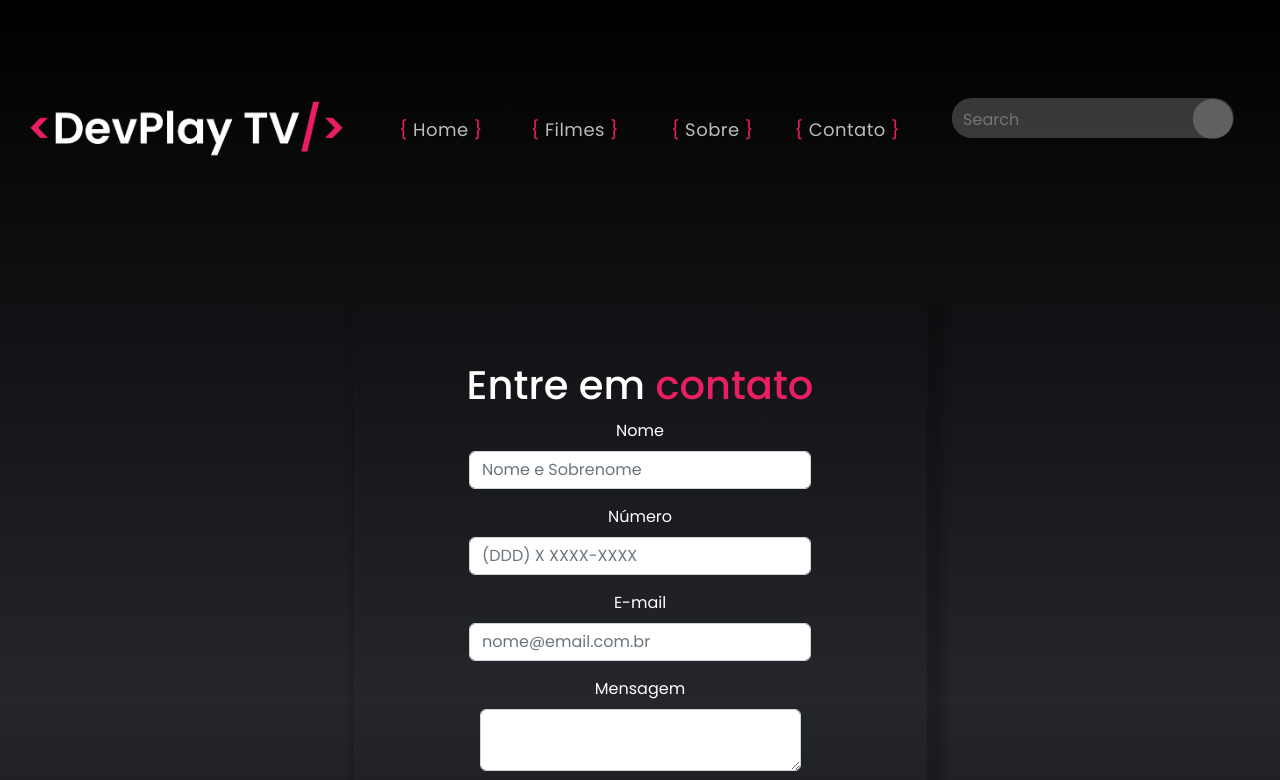
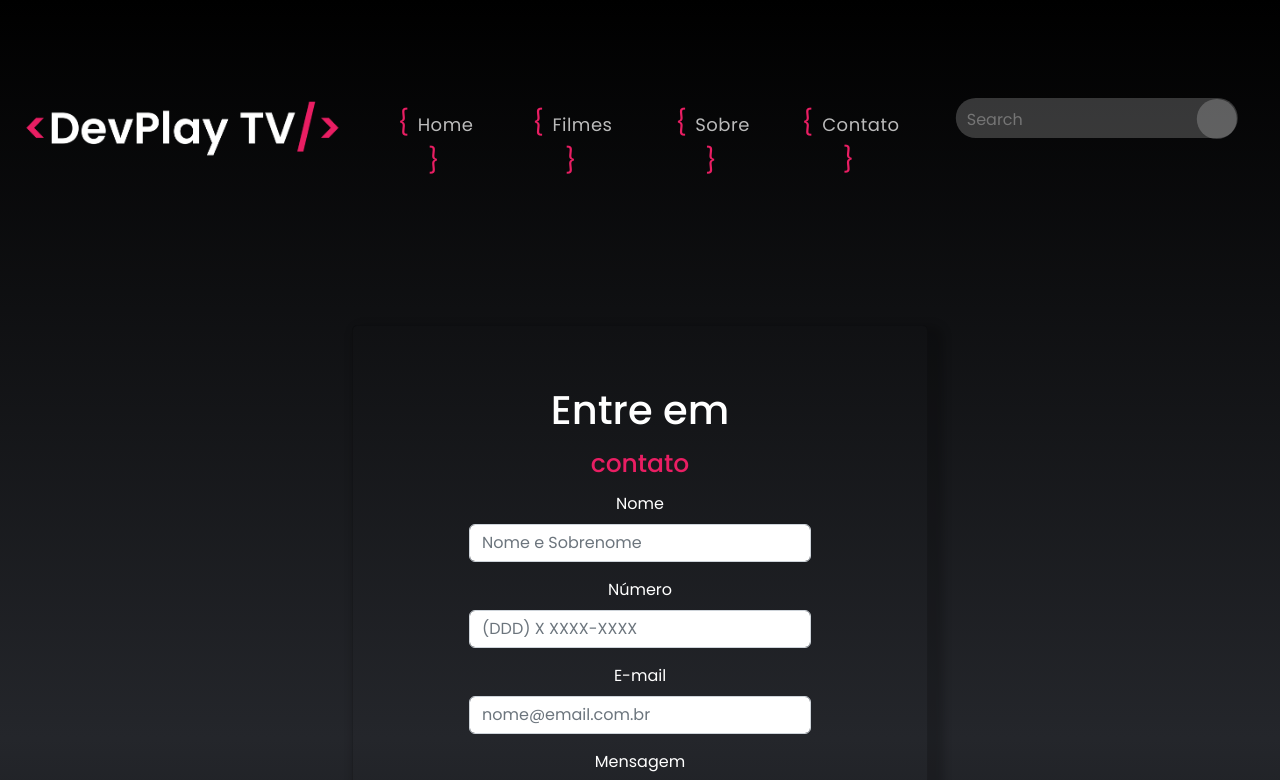
Before and after one commit to moondev94/projeto-modulo3-squad1, a React (Create React App) app: page /Contato in a window 1280 px wide. Shown: the top 780 px of the page. Built offline with nearby package versions, Linux system fonts and the light colour scheme; a web font is replaced by a local one.

Commit message:
Update Contato.css

```diff
--- a/src/view/css/Contato.css
+++ b/src/view/css/Contato.css
@@ -46,7 +46,11 @@ form h1 {
     color: white;
 
 }
-
+span {
+    font-size: 25px;
+    text-align: center;
+    padding: 3%;
+}
 
 input:hover, textarea:hover, input:focus, textarea:focus {
     border-color: grey;
```
